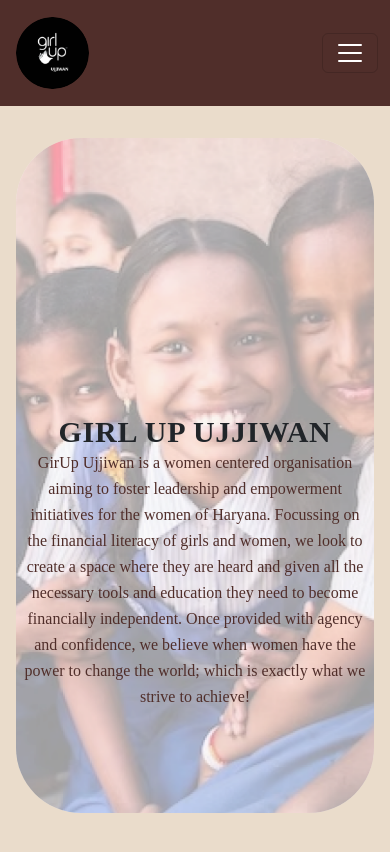
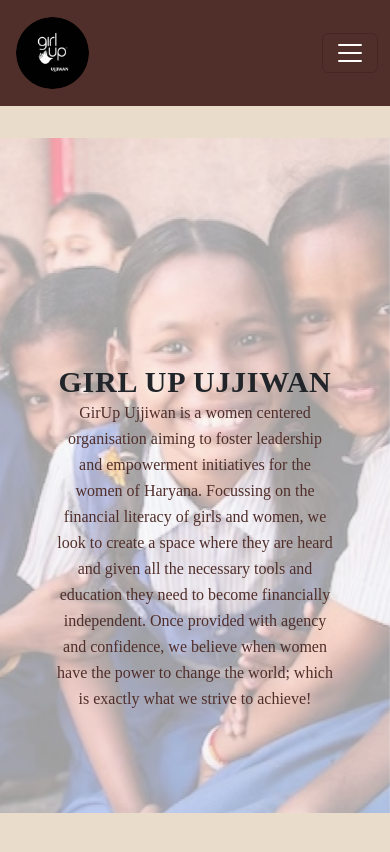
Before and after one commit to narul-shxkeen/Girl-up, a React (Vite) app: page / in a window 390 px wide. Shown: the top 852 px of the page. Built offline with nearby package versions, Linux system fonts and the light colour scheme; a web font is replaced by a local one.

Commit message:
more stylization for small screens

```diff
--- a/src/components/about.jsx
+++ b/src/components/about.jsx
@@ -4,7 +4,7 @@ function Template(){
 
     return <div className="">
     <div className="bg-[#E3D5CA] flex flex-col items-center h-[100vh] overflow-y-scroll">
-        <h1 className="sen-regular mt-3 text-7xl mb-3 text-center">About Us</h1>
+        <h1 className="sen-regular mt-3 text-7xl mb-1 sm:mb-3 text-center">About Us</h1>
         <div className="relative flex justify-center">
             <img src="/images/home2.png" className="hidden md:block h-[200vh] z-0 object-cover"/>
             <div className="bg-[#D9D9D9] rounded-none sm:rounded-[65px] z-10 my-10 flex absolute top-[10px] px-5 pt-12 pb-52 sm:pt-12 sm:pb-12 w-[100vw] sm:w-2/3">
--- a/src/components/contact-us.jsx
+++ b/src/components/contact-us.jsx
@@ -29,7 +29,7 @@ function Contact(){
 
     return <div className="h-[100vh] overflow-y-scroll">
     <div className="bg-[#E3D5CA] flex flex-col items-center">
-        <h1 className="sen-regular mt-3 text-7xl mb-3 text-center">Contact Us</h1>
+        <h1 className="sen-regular mt-3 text-7xl mb-1 sm:mb-3 text-center">Contact Us</h1>
         <div className="relative h-[120vh] flex flex-col items-center">
             <img src="/images/home2.png" className="hidden sm:block sm:w-[100vw] sm:h-auto h-full  z-0 object-cover"/>
             <div className="bg-[#D9D9D9] rounded-none sm:rounded-[65px] z-10 mb-20 sm:mx-40 sm:mb-40 my-12 absolute top-[10px] px-5 py-12 flex flex-col items-center justify-center w-[100vw] sm:w-2/3">
--- a/src/components/home.jsx
+++ b/src/components/home.jsx
@@ -6,7 +6,7 @@ const Home = () => {
         <div className="absolute sm:w-[110%] z-[-5]">
             <img className="xs:h-[80vh] sm:w-[100%] object-cover" src="/images/home2.png"/>
         </div>
-        <div className=" relative flex flex-col w-[100%] h-full sm:items-center justify-center overflow-hidden z-20">
+        <div className="px-12 pb-12 sm:px-0 relative flex flex-col w-[100%] h-full items-center justify-center overflow-hidden z-20">
             <h1 className="text-3xl sm:text-4xl md:text-6xl inika-bold sm:pb-4 tracking-wide mt-1 sm:mt-4 z-20 text-center">GIRL UP UJJIWAN</h1>
             <div className="xs:px-2 sm:px-16 text-center text-md sm:text-xl text-[#502E2A] z-20 leading-relaxed">
                 <p className="inika-regular">
--- a/src/components/landing.jsx
+++ b/src/components/landing.jsx
@@ -7,7 +7,7 @@ import "../App.css"
 function Landing(){
     return <div className="bg-[#EADCCB] w-[100vw] h-[90vh] flex justify-center z-10 overflow-hidden">
 
-        <div className="bg-[#F5F5F5] flex flex-col w-11/12 rounded-[65px] h-[80vh] mt-8 items-center overflow-hidden justify-center z-0">
+        <div className="bg-[#F5F5F5] flex flex-col w-[100vw] sm:w-11/12 rounded-none sm:rounded-[65px] h-[80vh] mt-8 items-center overflow-hidden justify-center z-0">
             <div className="overflow-y-scroll h-full w-full">
                 <Home className=""/>
                 {/* <Get_involved/> */}
```
